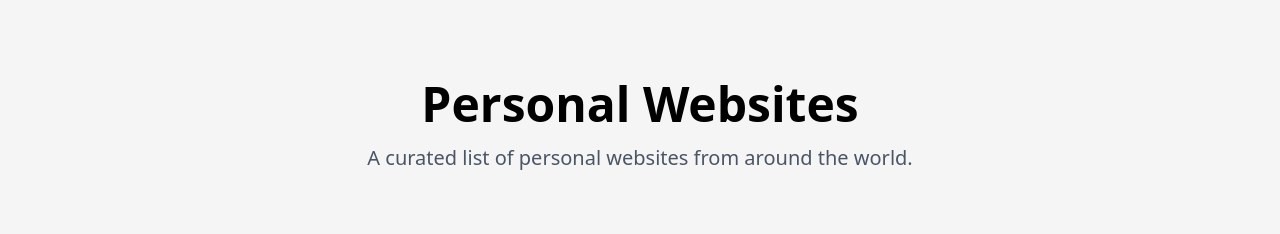
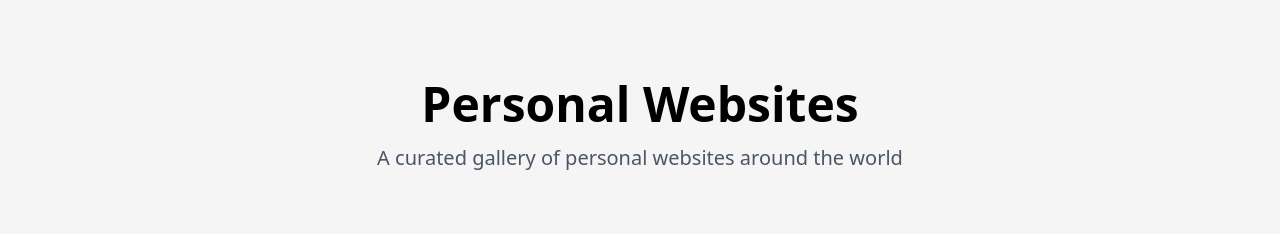
Before and after one commit to screenfluent/personalwebsites, a SvelteKit app: page / in a window 1280 px wide. Shown: the top 234 px of the page. Built offline with nearby package versions, Linux system fonts and the light colour scheme.

Commit message:
Update description in hero section for clarity

```diff
--- a/src/routes/+page.svelte
+++ b/src/routes/+page.svelte
@@ -64,7 +64,7 @@
 			Personal Websites
 		</h1>
 		<p class="text-xl text-gray-600 max-w-2xl mx-auto">
-			A curated list of personal websites from around the world.
+			A curated gallery of personal websites around the world
 		</p>
 	</section>
 
```
